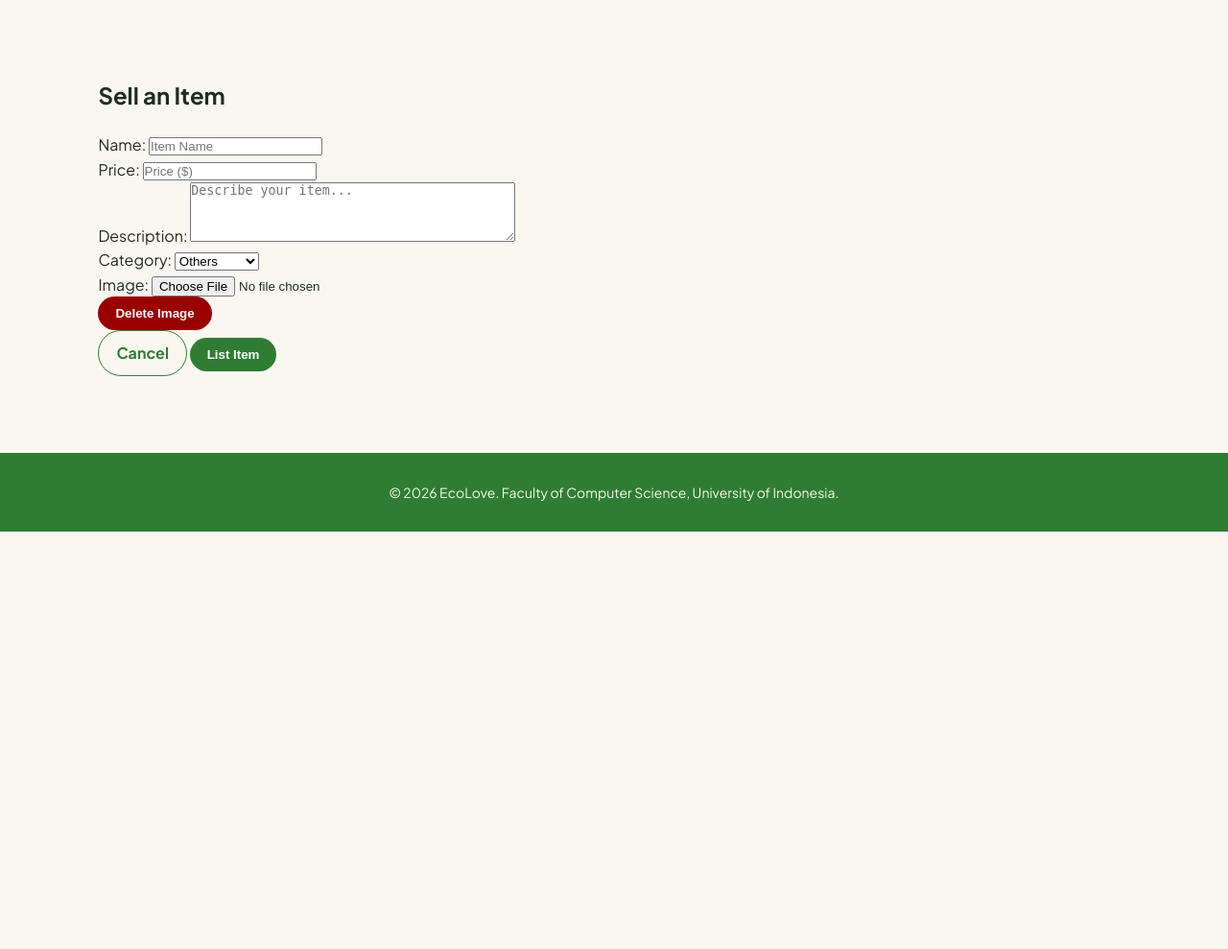
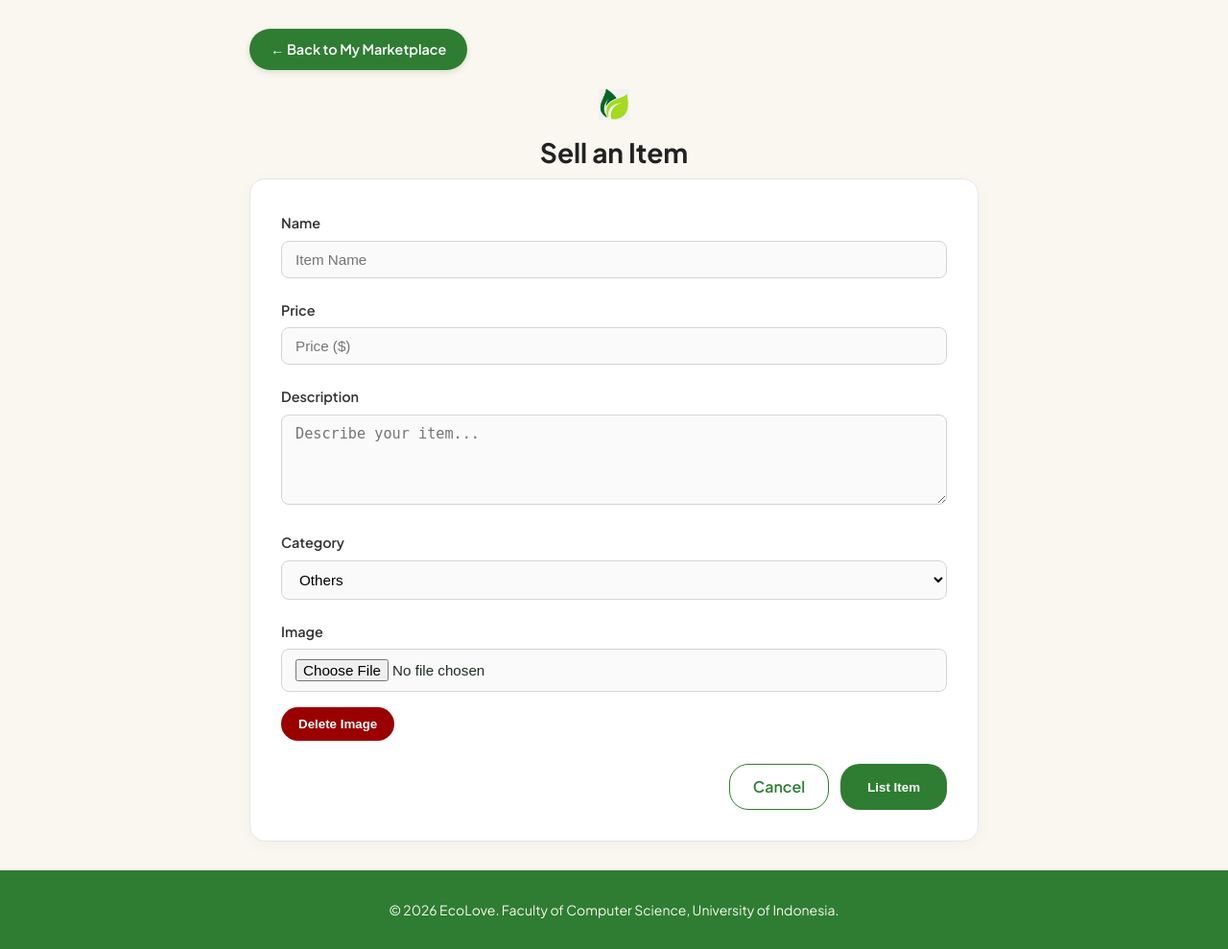
Before and after one commit to pbp-c-kelompok05/EcoLove, a Django app: page /marketplace/add/ in a window 1280 px wide. Shown: the part 87-1076 px from the top of the page at 96% size. Before the commit the page ends 641 px from the top, so only its background shows below. Run offline with Django 5.2, Linux system fonts and the light colour scheme; the visitor is signed in with stand-in values (Sample User, id 1).

Commit message:
feat: update tampilan my marketplace dan membersihkan input di server

```diff
--- a/items/forms.py
+++ b/items/forms.py
@@ -1,9 +1,12 @@
 from django import forms
 from .models import Item
+from django.core.exceptions import ValidationError
+from django.utils.html import strip_tags
 
 class ImageInput(forms.ClearableFileInput):
     template_name = 'widgets/image_input.html'
 
+#karen
 class ItemForm(forms.ModelForm):
     class Meta:
         model = Item
@@ -39,3 +42,15 @@ class ItemForm(forms.ModelForm):
                 }
             ),
         }
+
+    def clean_name(self):
+        name  = strip_tags(self.cleaned_data["name"]).strip()
+        if not name:
+            raise ValidationError("Name of item should only be written in normal text")
+        return name
+
+    def clean_description(self):
+        description = strip_tags(self.cleaned_date["description"]).strip()
+        if not description:
+            raise ValidationError("Description should only be written in normal text")
+        return description
--- a/items/models.py
+++ b/items/models.py
@@ -18,7 +18,7 @@ class Item(models.Model):
     description = models.TextField()
     category = models.CharField(max_length=20, choices=CATEGORY_CHOICES, default='OTHERS')
 
-    # 'Pillow' library installed for image uploading
+    # 'Pillow' buat upload image
     image = models.ImageField(upload_to='item_images/', null=True, blank=True)
 
     # Interaction fields:
--- a/items/views.py
+++ b/items/views.py
@@ -11,10 +11,12 @@ from django.conf import settings
 from .models import Item, Order
 from .forms import ItemForm
 
+#marketplace umum
 def show_marketplace(request):
     all_items = Item.objects.all().order_by('-id')
     return render(request, 'marketplace.html', {'items': all_items})
 
+#marketplace pribadi milik user
 @login_required(login_url='/login/')
 def my_marketplace(request):
     user_items = Item.objects.filter(user=request.user).annotate(
@@ -176,6 +178,7 @@ def edit_item(request, id):
 
     return render(request, 'item_form.html', {'form': form, 'item': item})
 
+#karen
 @login_required(login_url='/login/')
 def delete_item(request, id):
     item = get_object_or_404(Item, id=id, user=request.user)
--- a/templates/item_form.html
+++ b/templates/item_form.html
@@ -2,38 +2,190 @@
 {% load static %}
 
 {% block content %}
-<section class="section form-container">
-  <div class="card">
-    <h2 style="margin-bottom: 20px;">
+<style>
+  .form-container {
+    max-width: 800px;
+    margin: 30px auto;
+    padding: 0 20px;
+  }
+
+  .back-link {
+    display: inline-flex;
+    align-items: center;
+    gap: 8px;
+    padding: 10px 22px;
+    border-radius: 25px;
+    background: #2e7d32;
+    color: white;
+    text-decoration: none;
+    font-size: 0.9rem;
+    font-weight: 600;
+    margin-bottom: 20px;
+    box-shadow: 0 2px 6px rgba(46, 125, 50, 0.2);
+    transition: background 0.2s, transform 0.1s;
+  }
+  .back-link:hover {
+    color: #2e7d32;
+  }
+
+  .form-header {
+    display: flex;
+    align-items: center;
+    gap: 10px;
+    margin-bottom: 4px;
+  }
+  .form-header h2 {
+    margin: 0;
+    font-size: 1.75rem;
+    font-weight: 700;
+    color: #222;
+  }
+  .form-subtext {
+    color: #666;
+    font-size: 0.92rem;
+    margin-top: 0;
+    margin-bottom: 24px;
+  }
+
+  /* Form Card Box */
+  .form-card {
+    background: #ffffff;
+    border-radius: 16px;
+    border: 1px solid #e5e7eb;
+    padding: 32px;
+    box-shadow: 0 4px 20px rgba(0, 0, 0, 0.03);
+  }
+
+  .form-card input[type="text"],
+  .form-card input[type="number"],
+  .form-card input[type="file"],
+  .form-card select,
+  .form-card textarea {
+    width: 100%;
+    padding: 10px 14px;
+    border-radius: 8px;
+    border: 1px solid #d1d5db;
+    background: #fafafa;
+    font-size: 0.95rem;
+    box-sizing: border-box;
+    margin-top: 6px;
+    margin-bottom: 16px;
+    transition: border-color 0.2s, background 0.2s;
+  }
+
+  .form-card input:focus,
+  .form-card select:focus,
+  .form-card textarea:focus {
+    outline: none;
+    border-color: #2e7d32;
+    background: #ffffff;
+  }
+
+  .form-card label {
+    font-size: 0.9rem;
+    font-weight: 600;
+    color: #333;
+  }
+
+  .field-errors {
+    color: #d32f2f;
+    font-size: 0.85rem;
+    margin-top: -10px;
+    margin-bottom: 12px;
+  }
+
+  /* Action Buttons (kyk list item dan cancel)*/
+  .form-actions {
+    display: flex;
+    justify-content: flex-end;
+    gap: 12px;
+    margin-top: 24px;
+  }
+  .btn-cancel {
+    padding: 10px 24px;
+    border-radius: 20px;
+    border: 1px solid #2e7d32;
+    background: transparent;
+    color: #2e7d32;
+    font-weight: 600;
+    text-decoration: none;
+    text-align: center;
+  }
+  .btn-submit {
+    padding: 10px 28px;
+    border-radius: 20px;
+    border: none;
+    background: #2e7d32;
+    color: white;
+    font-weight: 600;
+    cursor: pointer;
+    transition: background 0.2s;
+  }
+  .btn-submit:hover {
+    background: #236326;
+  }
+</style>
+
+<div class="form-container">
+  {% if item %}
+    <a href="{% url 'items:item_detail' item.id %}" class="back-link">&#8592; Back to Item Details</a>
+  {% else %}
+    <a href="{% url 'items:my_marketplace' %}" class="back-link">&#8592; Back to My Marketplace</a>
+  {% endif %}
+
+  <div class="form-header">
+    <img src="{% static 'img/logo-ecolove.png' %}" alt="EcoLove Logo" style="height: 32px; width: auto; object-fit: contain; margin-bottom: 2px;">
+    <h2>
       {% if item %}
         Edit Your Item: {{ item.name }}
       {% else %}
         Sell an Item
       {% endif %}
     </h2>
+  </div>
 
-    <!-- enctype is REQUIRED for image uploads -->
+  <!-- Main Form Card -->
+  <div class="form-card">
     <form method="POST" enctype="multipart/form-data">
-        {% csrf_token %}
+      {% csrf_token %}
 
-        {{ form.as_div }}
+      {% if form.non_field_errors %}
+        <div class="field-errors">
+          {{ form.non_field_errors }}
+        </div>
+      {% endif %}
 
+      {% for field in form %}
+        <div style="margin-bottom: 4px;">
+          <label for="{{ field.id_for_label }}">{{ field.label }}</label>
+          {{ field }}
+          {% if field.errors %}
+            <div class="field-errors">
+              {{ field.errors }}
+            </div>
+          {% endif %}
+        </div>
+      {% endfor %}
+
+      <!-- Tombol cancel dan save -->
+      <div class="form-actions">
         {% if item %}
-          <a href="{% url 'items:item_detail' item.id %}" class="btn btn-outline">
+          <a href="{% url 'items:item_detail' item.id %}" class="btn-cancel">
             Cancel
           </a>
-          <button type="submit" class="btn btn-primary">
+          <button type="submit" class="btn-submit">
             Save Changes
           </button>
         {% else %}
-          <a href="{% url 'items:my_marketplace' %}" class="btn btn-outline">
+          <a href="{% url 'items:my_marketplace' %}" class="btn-cancel">
             Cancel
           </a>
-          <button type="submit" class="btn btn-primary">
+          <button type="submit" class="btn-submit">
             List Item
           </button>
         {% endif %}
+      </div>
     </form>
   </div>
-</section>
+</div>
 {% endblock %}
```
Also changed, not shown: templates/item_detail.html (+8 -25 lines), templates/my_marketplace.html (+82 -39 lines).
